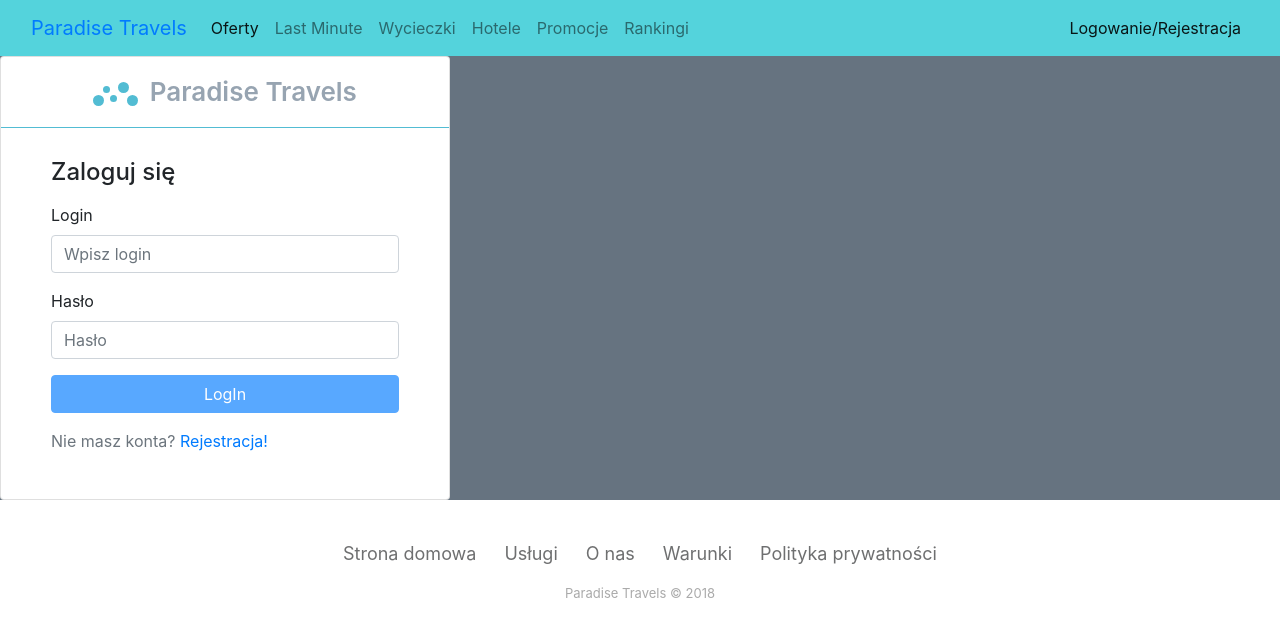
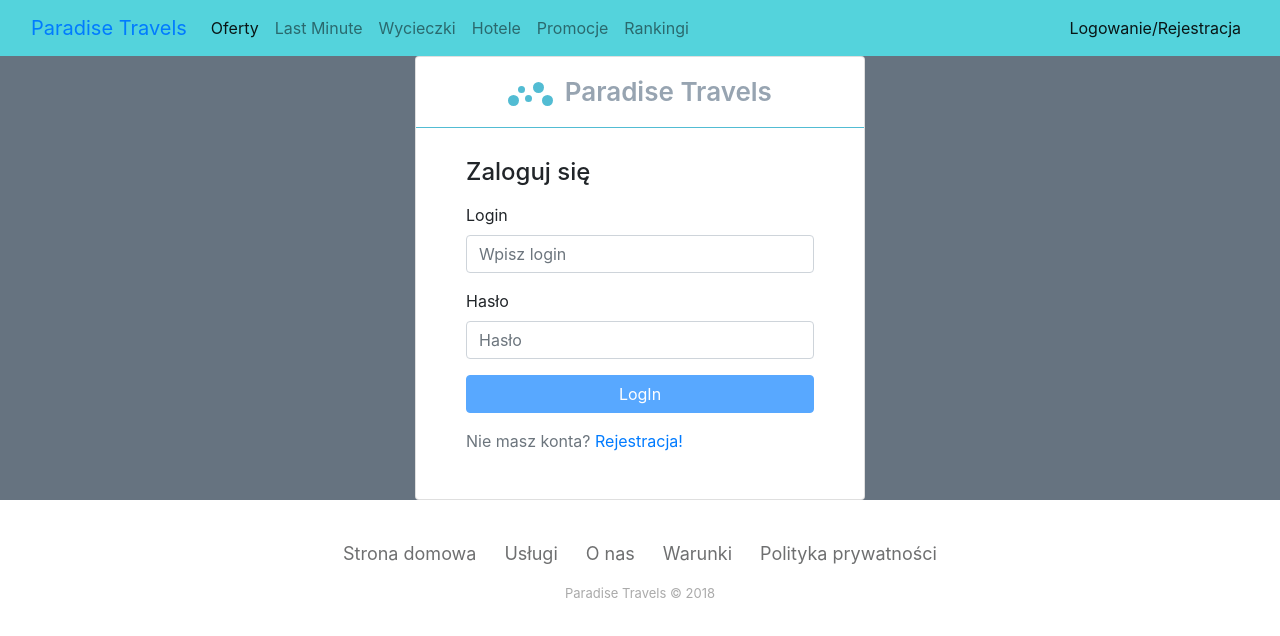
Before and after one commit to bogdan580/ng-paradise-travels, an Angular app: page /login in a window 1280 px wide. Shown: the top 636 px of the page. Built offline with nearby package versions, Linux system fonts and the light colour scheme.

Commit message:
centrowanie logiu

```diff
--- a/src/app/auth/auth.component.scss
+++ b/src/app/auth/auth.component.scss
@@ -9,7 +9,8 @@
   min-height: 330px;
   top: 50%;
   left: 50%;
-  align:center;
+margin-left: auto;
+  margin-right: auto;
 }
 
 .auth-container .auth-header {
```
